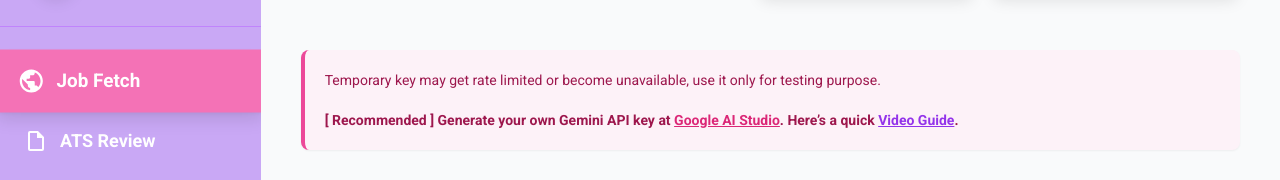
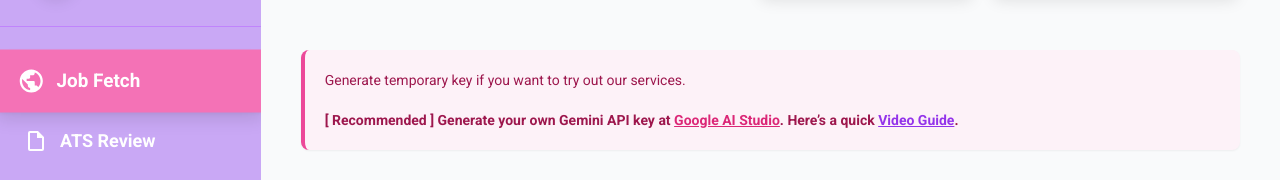
Before and after one commit to sajalsangal/Cario-AI, a React (Vite) app in the folder frontend/: page /dashboard in a window 1280 px wide. Shown: the part 166-346 px from the top of the page. Built offline with nearby package versions, Linux system fonts and the light colour scheme; no server answers.

Commit message:
added functionality to toggle temporary key information box

```diff
--- a/frontend/src/components/Dashboard/Dashboard.jsx
+++ b/frontend/src/components/Dashboard/Dashboard.jsx
@@ -317,8 +317,7 @@ const Dashboard = () => {
 
           <button
             onClick={() => fileInputRef.current?.click()}
-            className={`text-white px-6 sm:px-10 py-3 sm:py-4 rounded-lg text-base sm:text-lg font-bold shadow-lg hover:shadow-xl transition-all duration-300 hover:scale-105 active:scale-95 whitespace-nowrap ${
-              selectedFile ? 'bg-green-500 hover:bg-green-600' : 'bg-pink-500 hover:bg-pink-600'
+            className={`text-white px-6 sm:px-10 py-3 sm:py-4 rounded-lg text-base sm:text-lg font-bold shadow-lg hover:shadow-xl transition-all duration-300 hover:scale-105 active:scale-95 whitespace-nowrap ${selectedFile ? 'bg-green-500 hover:bg-green-600' : 'bg-pink-500 hover:bg-pink-600'
               } ${activeTab === 'mock-quiz' || activeTab === 'hr-interview' ? 'hidden' : ''}`}
           >
             {selectedFile ? '✓ File Selected' : 'Upload Your Resume'}
@@ -332,9 +331,10 @@ const Dashboard = () => {
           />
         </div>
 
-        <div className="mt-4 p-4 sm:p-5 border-l-4 border-pink-500 bg-pink-50 rounded-lg shadow-sm animate-fade-in">
+        <div className={`mt-4 p-4 sm:p-5 border-l-4 border-pink-500 bg-pink-50 rounded-lg shadow-sm animate-fade-in
+          ${apiKey ? "hidden" : ""} `}>
           <p className="text-xs sm:text-sm text-pink-800">
-    Temporary key may get rate limited or become unavailable, use it only for testing purpose.
+            Generate temporary key if you want to try out our services.
 
             <br /> <br />
             <span className="font-semibold text-pink-800">
```
Lines whose indentation alone changed are shown as unchanged.
